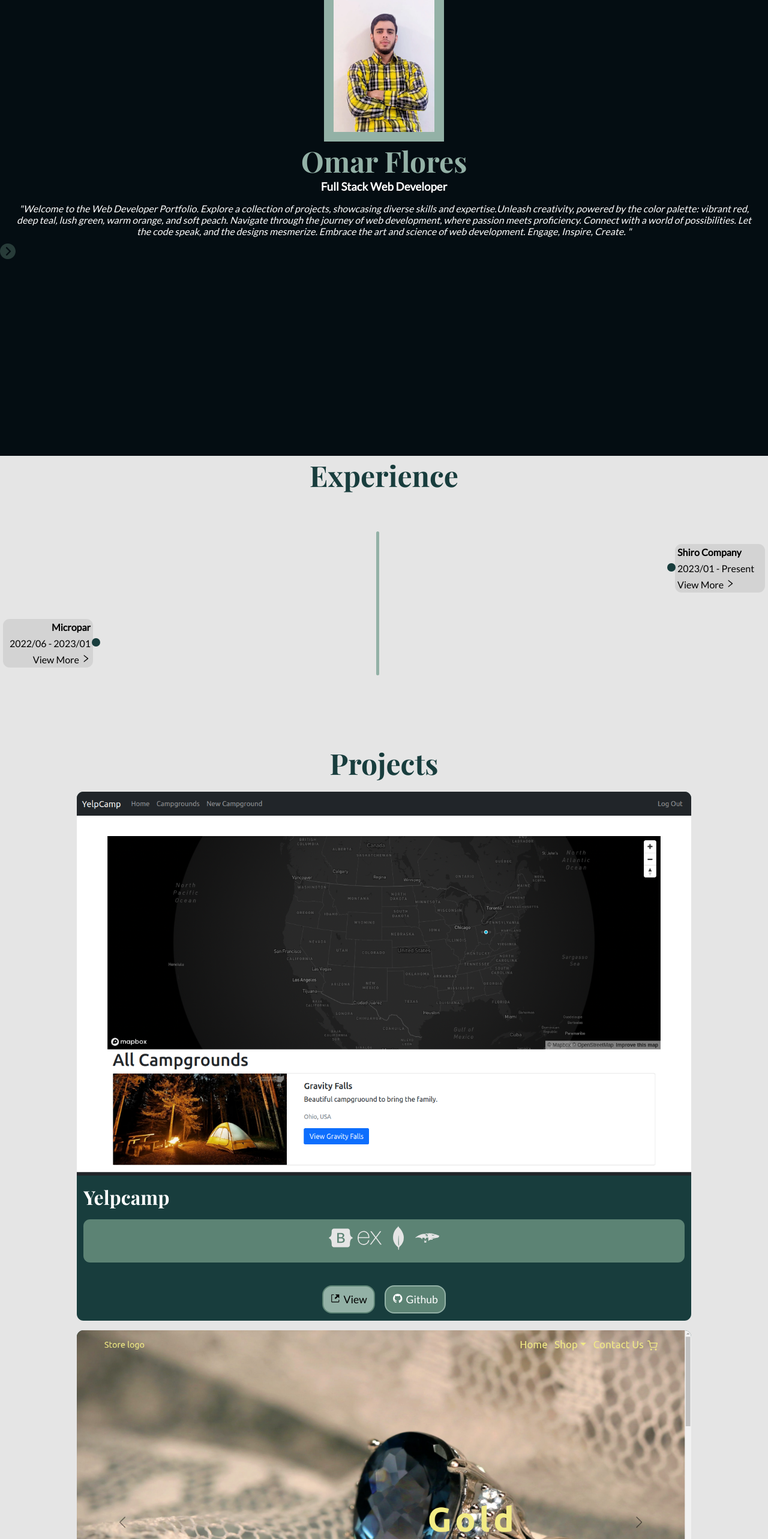
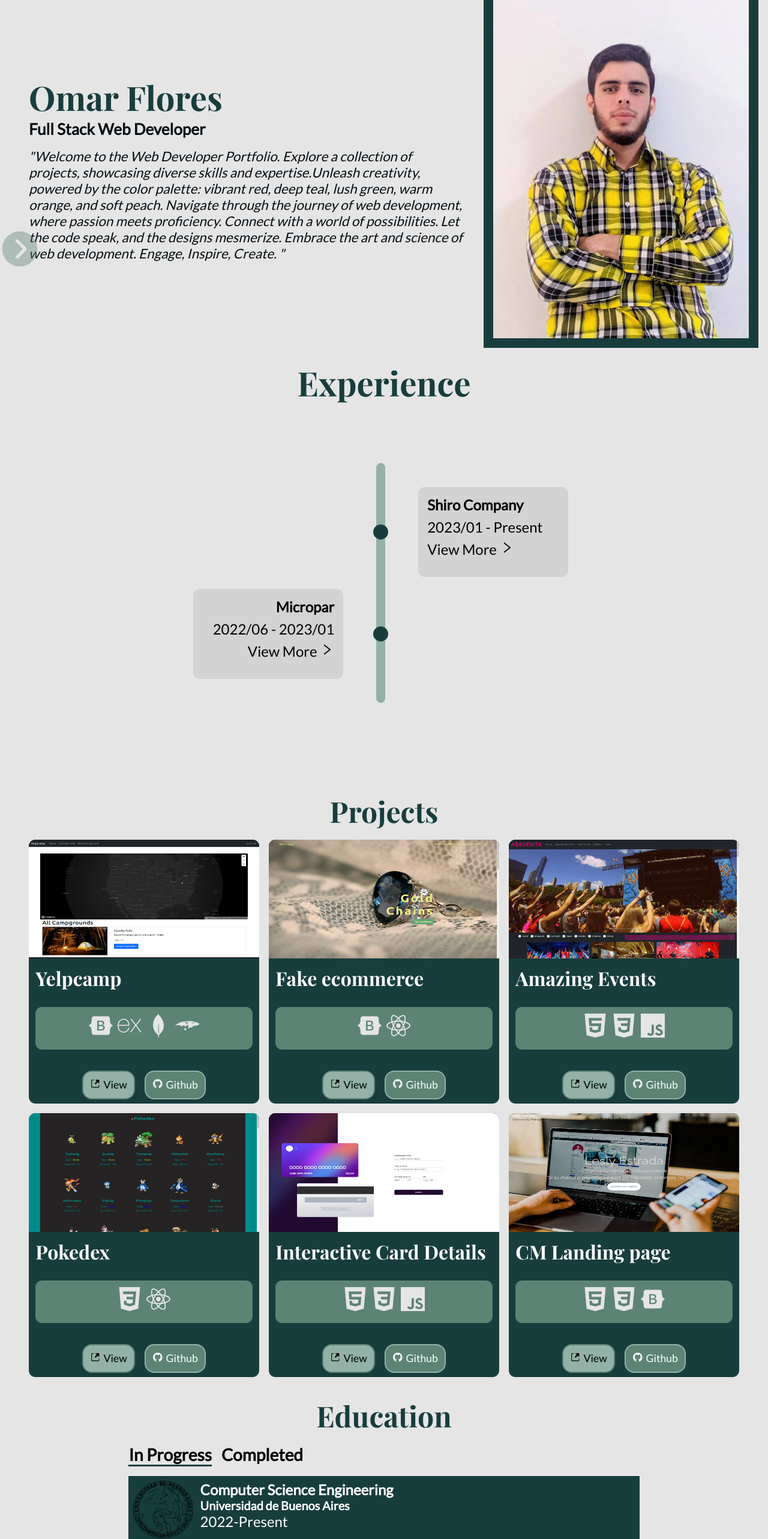
Before and after one commit to Kameha1011/Portfolio, a React (Vite) app: page / in a window 1280 px wide. Shown: the part 40-2606 px from the top of the page at 60% size. Built offline with nearby package versions, Linux system fonts and the light colour scheme.

Commit message:
general responsive styling

```diff
--- a/src/components/Contact/contact.css
+++ b/src/components/Contact/contact.css
@@ -19,6 +19,7 @@
 }
 .form__input {
   height: 2rem;
+  width: 100%;
   border-radius: 2rem;
   border: none;
   padding: 0.7rem;
@@ -55,4 +56,33 @@
   padding: 0.4rem;
   border: none;
   background-color: #183d3d;
+  cursor: pointer;
 }
+
+.form__submit:hover{
+  background-color: #93b1a6;
+  color: #040d12;
+}
+
+@media (min-width: 425px) {
+  .form {
+    width: 70%;
+  }
+  .form__submit {
+    padding: 0.7rem;
+    width: 40%;
+  }
+}
+@media (min-width: 768px) {
+  .form {
+    width: 50%;
+  }
+}
+@media (min-width: 1024px) {
+  .contact{
+    min-height: 40vh;
+  }
+  .form {
+    width: 30%;
+  }
+}
--- a/src/components/Education/Education.css
+++ b/src/components/Education/Education.css
@@ -1,4 +1,4 @@
-.education{
+.education {
   padding: 2rem;
   min-height: 70vh;
   background-color: #e5e5e5;
@@ -16,13 +16,14 @@
   margin-top: 1rem;
   width: 100%;
 }
-.tabview__titles{
+.tabview__titles {
   display: flex;
   gap: 1rem;
   width: 100%;
   margin-bottom: 1rem;
+  cursor: pointer;
 }
-.tabview__title--active::after{
+.tabview__title--active::after {
   content: "";
   display: block;
   width: 100%;
@@ -30,24 +31,26 @@
   background-color: #183d3d;
   animation: horizontalShow 0.2s ease-in-out;
 }
-.tabview__item{
+.tabview__item {
   width: 100%;
+  height: 7rem;
   display: flex;
-    padding: .5rem;
-    gap : .7rem;
+  padding: 0.5rem;
+  gap: 0.7rem;
 }
-.tabview__item:nth-child(odd){
-    background-color: #5C8374;
+.tabview__item:nth-child(odd) {
+  color: #fff;
+  background-color: #183d3d;
 }
-.tabview__item:nth-child(even){
-    background-color: #93B1A6;
+.tabview__item:nth-child(even) {
+  background-color: #5c8374;
 }
-.tabview__itemImage{
+.tabview__itemImage {
   width: 100px;
-    height: 75px;
+  height: 100%;
 }
 
-@keyframes horizontalShow{
+@keyframes horizontalShow {
   from {
     width: 0%;
   }
@@ -55,3 +58,13 @@
     width: 100%;
   }
 }
+
+@media (min-width: 768px) {
+  .tabview {
+    width: 70%;
+    font-size: 1.5rem;
+  }
+  .education {
+    min-height: 50vh;
+  }
+}
--- a/src/components/Experience/Experience.css
+++ b/src/components/Experience/Experience.css
@@ -26,29 +26,31 @@
   border-radius: 0.7rem;
 }
 .experience__item--right {
-  top: 20%;
-  right: 5px;
+  top: 15%;
+  left: 8px;
 }
 .experience__item--left {
-	text-align: right;
-  top: 50%;
-  left: 5px;
+  text-align: right;
+  bottom: 15%;
+  right: 8px;
 }
 .experience__item--right::after,
 .experience__item--left::after {
   content: "";
   position: absolute;
-  top: 2rem;
+  top: 50%;
+  bottom: 50%;
+  transform: translateY(-50%);
   width: 14px;
   height: 14px;
   border-radius: 50%;
   background-color: #183d3d;
 }
 .experience__item--right::after {
-  left: -13px;
+  right: 100%;
 }
 .experience__item--left::after {
-  right: -12px;
+  left: 100%;
 }
 .experience__itemLink:hover {
   cursor: pointer;
@@ -65,3 +67,42 @@
   background-color: #93b1a6;
   border-radius: 0.7rem;
 }
+
+@media (min-width: 768px) {
+  .experience {
+    height: 90vh;
+  }
+  .experience__title {
+    font-size: 3.5rem;
+  }
+  .experience__item {
+    width: 250px;
+    height: 150px;
+    padding: 15px;
+    font-size: 1.5rem;
+  }
+  .experience__item--right {
+    top: 10%;
+    left: 70px;
+  }
+  .experience__item--right::after {
+    right: 120%;
+  }
+  .experience__item--left::after {
+    left: 120%;
+  }
+  .experience__item--left {
+    right: 70px;
+    bottom: 10%;
+  }
+
+  .experience__item--right::after,
+  .experience__item--left::after {
+    width: 25px;
+    height: 25px;
+  }
+  .experience__stick {
+    height: 25rem;
+    width: 15px;
+  }
+}
--- a/src/components/Experience/Experience.tsx
+++ b/src/components/Experience/Experience.tsx
@@ -21,7 +21,7 @@ export const Experience: React.FC = () => {
       <section className="experience">
         <h2 className="experience__title">Experience</h2>
         <div className="experience__timeline">
-          <div className="experience__stick"></div>
+          <div className="experience__stick">
             {EXPERIENCES.map((experience, i) => (
               <div
                 className={`experience__item experience__item--${
@@ -42,6 +42,7 @@ export const Experience: React.FC = () => {
               </div>
             ))}
           </div>
+        </div>
       </section>
       {isOpen && (
         <ExperienceItemModal closeModal={closeModal} experience={experience} />
--- a/src/components/Experience/ExperienceItemModal/ExperienceItemModal.css
+++ b/src/components/Experience/ExperienceItemModal/ExperienceItemModal.css
@@ -11,7 +11,7 @@
 .experienceItemModal {
   background-color: #183d3d;
   color: #fff;
-  width: 18rem;
+  width: 28rem;
   height: 33rem;
   z-index: 4;
   padding: 1rem;
--- a/src/components/FloatingSideBar/FloatingSideBar.css
+++ b/src/components/FloatingSideBar/FloatingSideBar.css
@@ -44,3 +44,10 @@
   transform: rotate(180deg);
   transition: all 0.3s ease-out;
 }
+
+@media(min-width: 768px) {
+  .floatingSidebar__toggle {
+    left: 4rem;
+    font-size: 4.5rem;
+  }
+}
--- a/src/components/Header/Header.css
+++ b/src/components/Header/Header.css
@@ -2,22 +2,51 @@
   display: flex;
   flex-direction: column;
   align-items: center;
+  justify-content: center;
   padding: 1rem;
   min-height: 100vh;
-  color: #fff;
-  background-color: #040d12;
+  color: #040d12;
+  background-color: #e5e5e5;
   text-align: center;
 }
 .header__image {
   width: 200px;
   height: 260px;
-  border: 1rem solid #93b1a6;
+  border: 1rem solid #183d3d;
+}
+.header__body {
+  padding: 2rem;
 }
 .header__title {
   font-family: "Playfair Display";
   font-size: 3rem;
-  color: #93b1a6;
+  color: #183d3d;
 }
 .header__subtitle {
   margin-bottom: 1rem;
 }
+
+@media (min-width: 760px) {
+  .header {
+    min-height: 80vh;
+    flex-direction: row-reverse;
+    font-size: 1.4rem;
+  }
+  .header__body{
+    text-align: start;
+  }
+  .header__title {
+    font-size: 3.5rem;
+  }
+  .header__image {
+    height: 400px;
+    width: 350px;
+  }
+}
+
+@media (min-width: 1024px){
+  .header__image{
+    height: 600px;
+    width: 550px;
+  }
+}
--- a/src/components/Header/Header.tsx
+++ b/src/components/Header/Header.tsx
@@ -4,20 +4,22 @@ export const Header: React.FC = () => {
   return (
     <header className="header">
       <img src={image} alt="profile picture" className="header__image" />
+      <section className="header__body">
         <h1 className="header__title">Omar Flores</h1>
         <h3 className="header__subtitle">Full Stack Web Developer</h3>
         <p>
           <i>
-          &quot;Welcome to the Web Developer Portfolio. Explore a collection of
-          projects, showcasing diverse skills and expertise.Unleash creativity,
-          powered by the color palette: vibrant red, deep teal, lush green, warm
-          orange, and soft peach. Navigate through the journey of web
-          development, where passion meets proficiency. Connect with a world of
-          possibilities. Let the code speak, and the designs mesmerize. Embrace
-          the art and science of web development. Engage, Inspire, Create.
-          &quot;
+            &quot;Welcome to the Web Developer Portfolio. Explore a collection
+            of projects, showcasing diverse skills and expertise.Unleash
+            creativity, powered by the color palette: vibrant red, deep teal,
+            lush green, warm orange, and soft peach. Navigate through the
+            journey of web development, where passion meets proficiency. Connect
+            with a world of possibilities. Let the code speak, and the designs
+            mesmerize. Embrace the art and science of web development. Engage,
+            Inspire, Create. &quot;
           </i>
         </p>
+      </section>
     </header>
   );
 };
--- a/src/components/Projects/Projects.css
+++ b/src/components/Projects/Projects.css
@@ -11,11 +11,31 @@
   font-size: 3rem;
   color: #183d3d;
 }
+.projects__cardContainer {
+  display: flex;
+  gap: 1rem;
+  flex-direction: column;
+  align-items: center;
+}
 .projects__card {
   background-color: #183d3d;
   color: #fff;
   border-radius: 0.7rem;
   width: 80%;
+  height: 440px;
+}
+.card__header {
+  height: 35%;
+}
+.card__figure,
+.card__image {
+  height: 100%;
+}
+.card__body {
+  height: 50%;
+}
+.card__footer {
+  height: 15%;
 }
 .card__image {
   border-radius: 0.7rem 0.7rem 0 0;
@@ -27,6 +47,7 @@
 .card__title {
   font-family: "Playfair Display";
   font-size: 2rem;
+  height: 50%;
 }
 .card__icons {
   width: 100%;
@@ -108,3 +129,24 @@
 .button__icon {
   margin-right: 0.3rem;
 }
+
+@media (min-width: 768px) {
+  .projects__cardContainer {
+    flex-flow: row wrap;
+    justify-content: center;
+  }
+  .projects__card {
+    width: 30%;
+  }
+}
+@media (min-width: 1024px) {
+  .card__header {
+    height: 45%;
+  }
+  .card__body {
+    height: 40%;
+  }
+  .card__title{
+    height: 35%;
+  }
+}
--- a/src/components/Projects/Projects.tsx
+++ b/src/components/Projects/Projects.tsx
@@ -3,10 +3,10 @@ import { GoLinkExternal } from "react-icons/go";
 import { PROJECTS } from "../../constants/projects";
 import "./Projects.css";
 export const Projects: React.FC = () => {
-  //TODO: put a tooltip for the icons
   return (
     <section className="projects">
       <h2 className="projects__title">Projects</h2>
+      <article className="projects__cardContainer">
         {PROJECTS.map((project, i) => (
           <article className="projects__card" key={i}>
             <div className="card__header">
@@ -55,6 +55,7 @@ export const Projects: React.FC = () => {
             </footer>
           </article>
         ))}
+      </article>
     </section>
   );
 };
```
Lines whose indentation alone changed are shown as unchanged.
